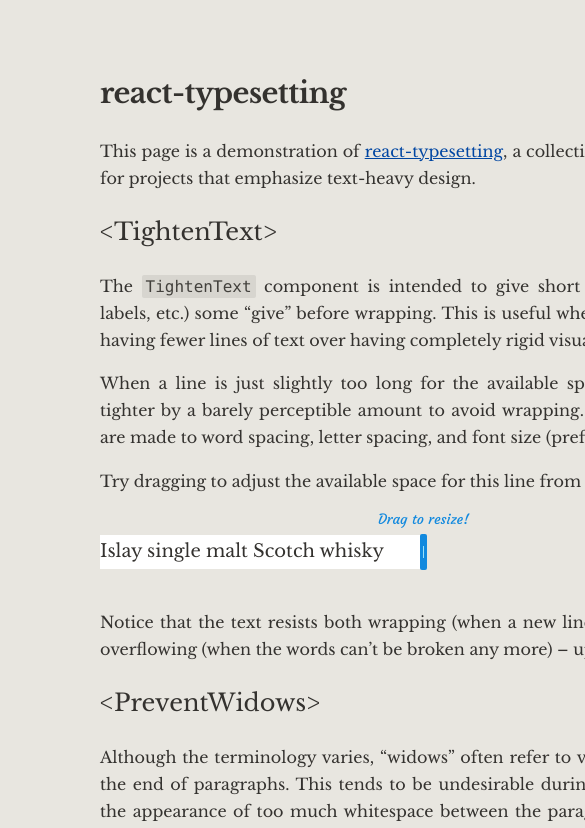
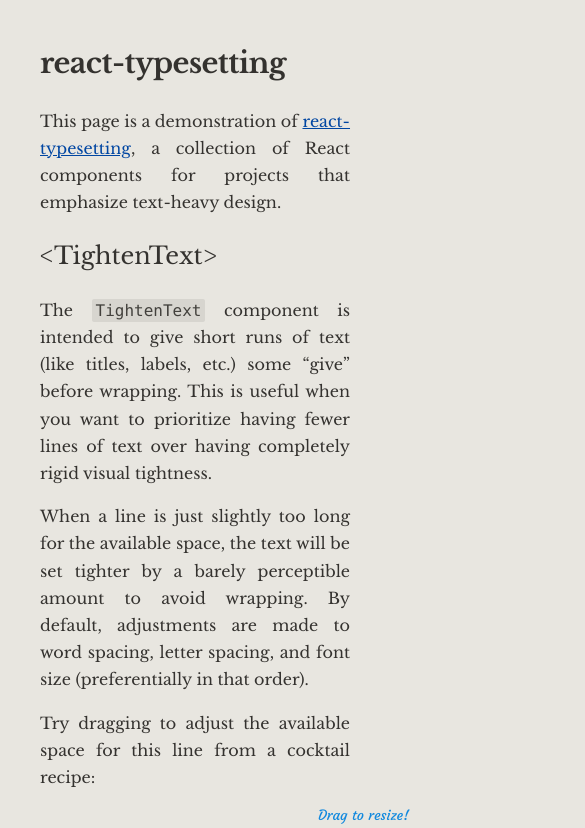
Before and after one commit to exogen/react-typesetting, a Next.js app: page / in a window 390 px wide. Shown: the top 828 px of the page, 585 px wide, since content can reach past the window. Built offline with nearby package versions, Linux system fonts and the light colour scheme.

Commit message:
Improve mobile demo page

```diff
--- a/pages/index.js
+++ b/pages/index.js
@@ -18,13 +18,17 @@
 
     body {
       margin: 0;
-      padding: 50px 100px;
+      padding: 20px 40px;
       font-family: 'Libre Baskerville', Georgia, serif;
       font-size: 1rem;
       line-height: 1.7;
       text-rendering: optimizeLegibility;
       background: rgb(232, 230, 224);
       color: rgb(52, 50, 47);
+
+      @media (min-width: 768px) {
+        padding: 50px 100px;
+      }
     }
 
     code {
@@ -48,6 +52,10 @@
       color: rgb(54, 36, 140);
     }
   `;
+
+const MainContent = styled.main`
+  max-width: 60ch;
+`;
 
 const PageTitle = styled.h1`
   font-size: 1.8rem;
@@ -87,7 +95,7 @@
             { family: "Libre Baskerville", weight: 700 }
           ]}
         >
-          <main style={{ fontFamily: "Libre Baskerville", width: "60ch" }}>
+          <MainContent>
             <PageTitle>react-typesetting</PageTitle>
 
             <Justify>
@@ -362,7 +370,7 @@
                 .
               </Justify>
             </section>
-          </main>
+          </MainContent>
         </FontObserver.Provider>
       </>
     );
```
Also changed, not shown: 1 other file (tests, documents, lock files or other folders).
